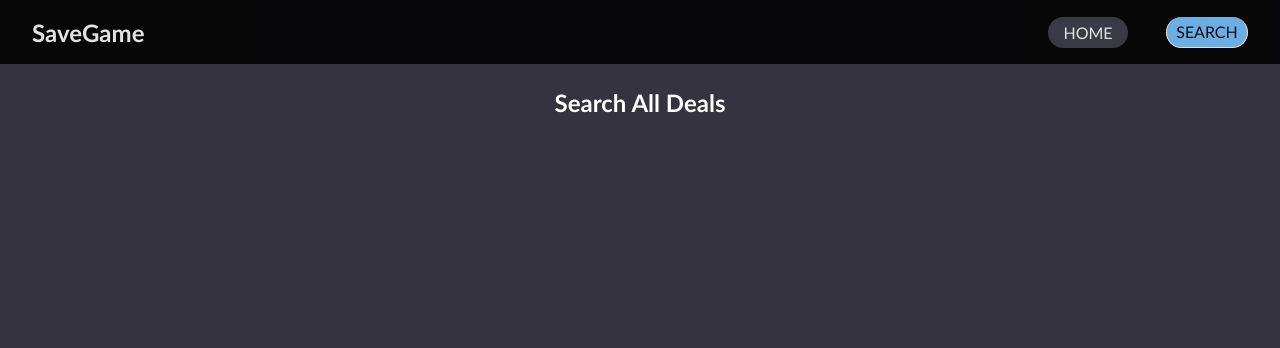
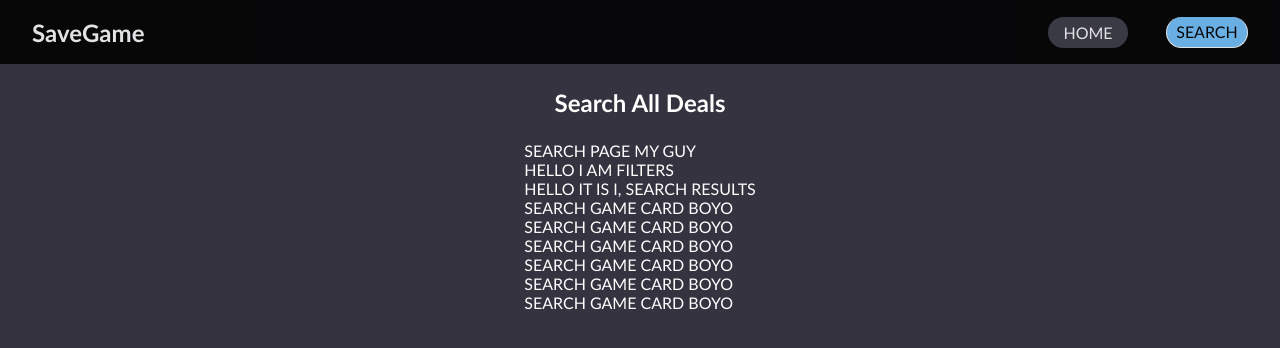
Before and after one commit to Abumpus1/showcase, a React (Create React App) app: page /search in a window 1280 px wide. Shown: the top 348 px of the page. Built offline with nearby package versions, Linux system fonts and the light colour scheme; no server answers.

Commit message:
Add files for Search page

```diff
--- a/src/apiCalls.js
+++ b/src/apiCalls.js
@@ -18,7 +18,7 @@ export const getStoreDeals = (storeID) => {
 }
 
 export const getDeals = (params) => {
-  return fetch(`https://www.cheapshark.com/api/1.0/deals?storeID=${storeID}&pageSize=5`).then(response => {
+  return fetch(`https://www.cheapshark.com/api/1.0/deals?${params}&pageSize=5`).then(response => {
     if (!response.ok) {
       throw new Error(response.statusText)
     }
--- a/src/components/App.js
+++ b/src/components/App.js
@@ -4,6 +4,7 @@ import { getAllStores } from "../apiCalls";
 import "../styles/App.css";
 import Dashboard from "./Dashboard";
 import Nav from "./Nav";
+import SearchPage from "./SearchPage";
 
 function App() {
 
@@ -23,6 +24,7 @@ function App() {
       </Route>
       <Route path="/search">
         <h2 className="search-title">Search All Deals</h2>
+        <SearchPage />
       </Route>
     </div>
   );
--- /dev/null
+++ b/src/components/Filters.js
@@ -0,0 +1,12 @@
+import React from "react";
+import "../styles/Filters.css";
+
+function Filters() {
+  return (
+    <div>
+      HELLO I AM FILTERS
+    </div>
+  )
+}
+
+export default Filters;
--- /dev/null
+++ b/src/components/SearchGameCard.js
@@ -0,0 +1,12 @@
+import React from "react";
+import "../styles/SearchGameCard.css";
+
+function SearchGameCard() {
+  return (
+    <div>
+      SEARCH GAME CARD BOYO
+    </div>
+  )
+}
+
+export default SearchGameCard;
--- /dev/null
+++ b/src/components/SearchPage.js
@@ -0,0 +1,16 @@
+import React from "react";
+import "../styles/SearchPage.css"
+import Filters from "./Filters";
+import SearchResults from "./SearchResults";
+
+function SearchPage() {
+  return (
+    <div>
+      SEARCH PAGE MY GUY
+      <Filters />
+      <SearchResults />
+    </div>
+  )
+}
+
+export default SearchPage;
--- /dev/null
+++ b/src/components/SearchResults.js
@@ -0,0 +1,19 @@
+import React from "react";
+import "../styles/SearchResults.css";
+import SearchGameCard from "./SearchGameCard";
+
+function SearchResults() {
+  return (
+    <div>
+      HELLO IT IS I, SEARCH RESULTS
+      <SearchGameCard />
+      <SearchGameCard />
+      <SearchGameCard />
+      <SearchGameCard />
+      <SearchGameCard />
+      <SearchGameCard />
+    </div>
+  )
+}
+
+export default SearchResults;
```
Also changed, not shown: src/styles/Filters.css (added), src/styles/SearchGameCard.css (added), src/styles/SearchPage.css (added), src/styles/SearchResults.css (added).
